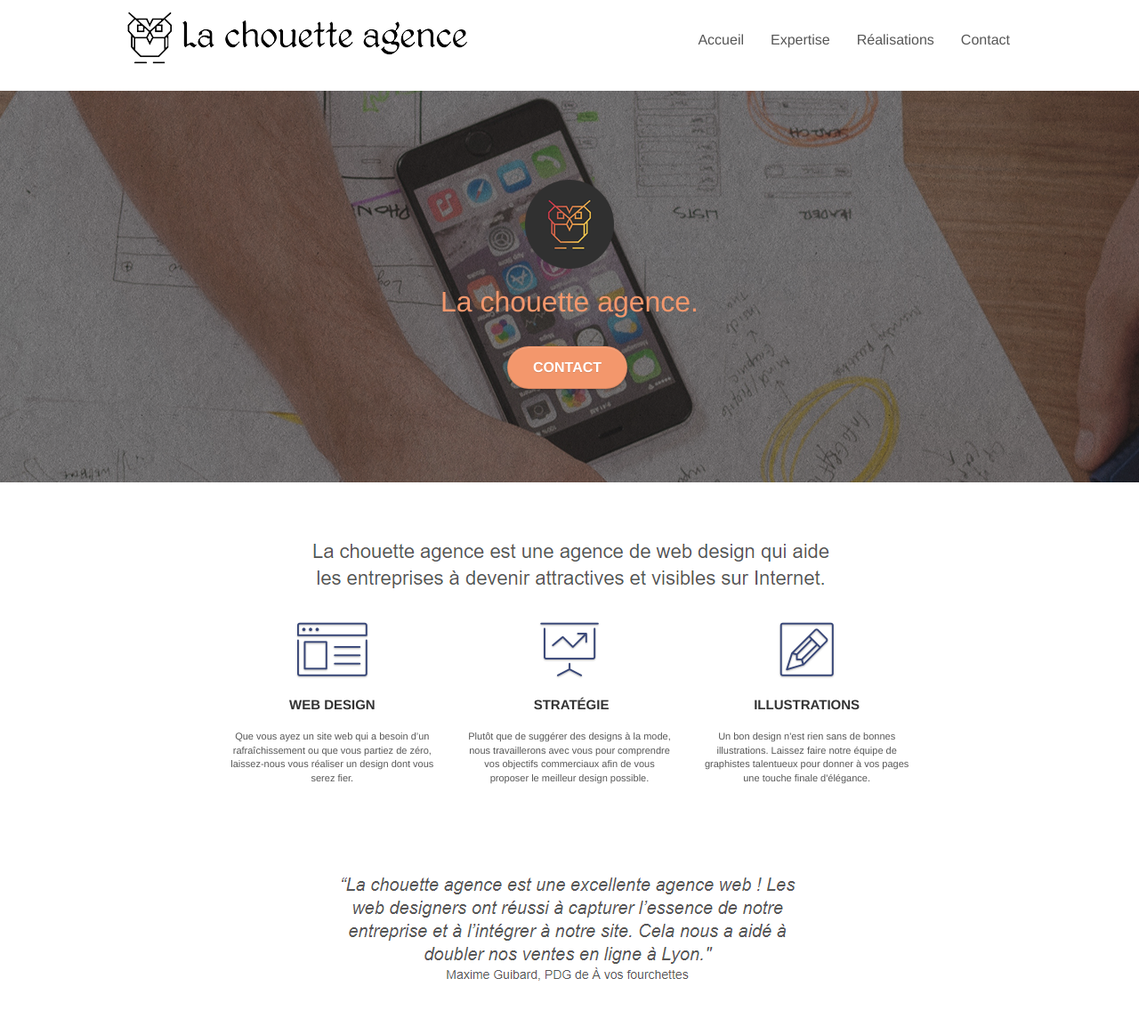
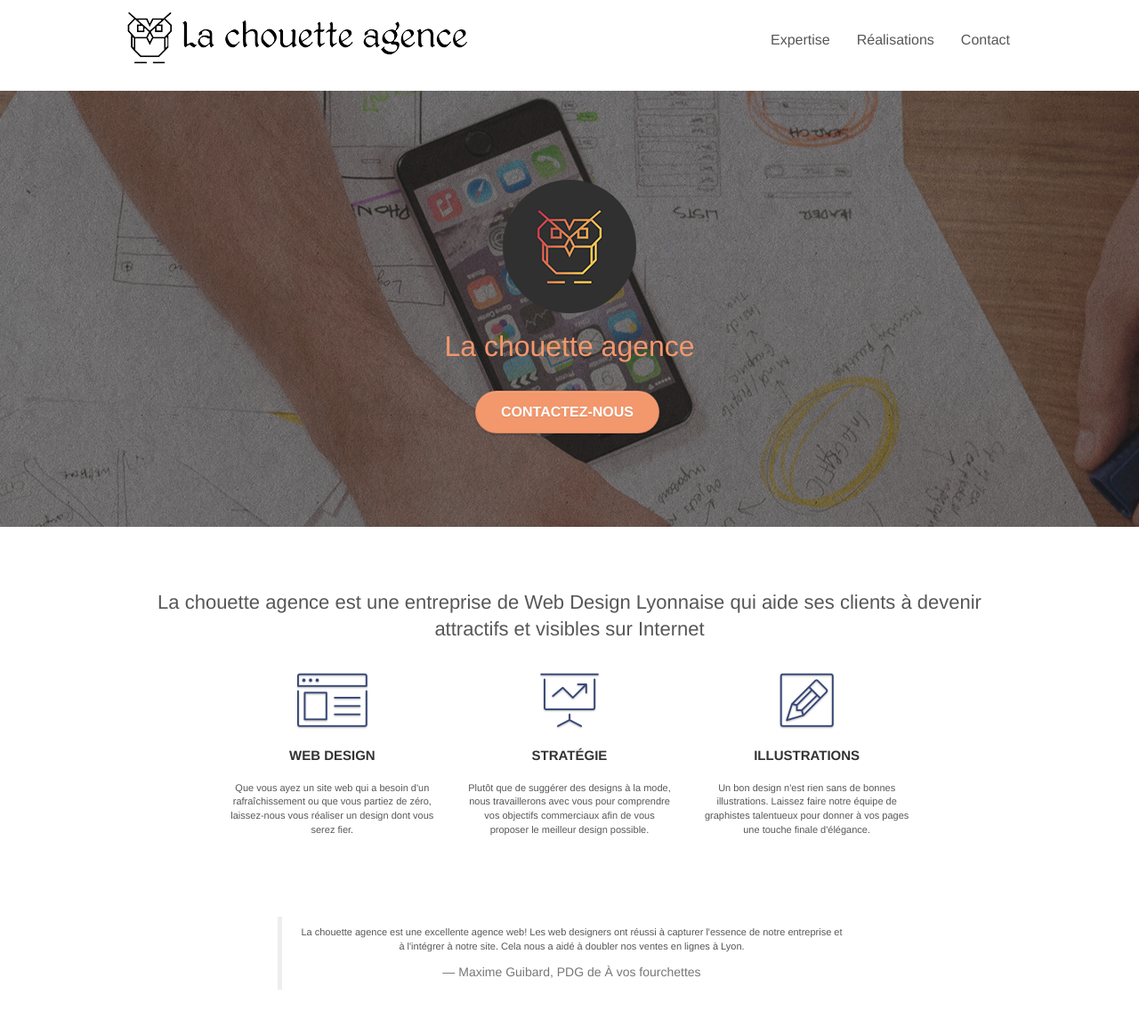
Before and after one commit to Willy78tech/La-chouette-agence, a plain HTML site: page index.html in a window 1280 px wide. Shown: the part 18-1172 px from the top of the page at 89% size. Drawn offline with Linux system fonts and the light colour scheme.

Commit message:
Restructuration Bloc 0 à Bloc 3

```diff
--- a/index.html
+++ b/index.html
@@ -19,7 +19,7 @@
 	<script src="./js/jquery.touchSwipe.js" defer></script>
 	<script src="./js/gmaps.js"></script>
 
-    <title>La chouette agence</title>
+    <title>La chouette agence - Agence Web basée à Lyon</title>
 
 
 <!-- Analytics -->
@@ -29,7 +29,7 @@
 </head>
 <body>
 <!-- Principal conteneur -->
-<div class="page-container">
+<main class="page-container">
 
 <!-- bloc-0 -->
 <header class="bloc bgc-white l-bloc " id="bloc-0">
@@ -43,9 +43,6 @@
 			</div>
 			<nav class="collapse navbar-collapse navbar-1 special-dropdown-nav">
 				<ul class="site-navigation nav navbar-nav">
-					<li>
-						<a href="index.html">Accueil</a>
-					</li>
 					<li>
 						<a href="#bloc-2-services">Expertise</a>
 					</li>
@@ -67,12 +64,12 @@
 	<div class="container bloc-lg">
 		<div class="row tight-width-whitespace">
 			<div class="col-sm-12">
-				<img src="img/logo.png" class="center-block image-resize-mode" width="100" alt="La chouette agence, agence web paris, création logo paris" />
+				<img src="img/logo.png" class="center-block image-resize-mode" alt="Logo arrondi de la chouette" />
 				<h1 class="text-center hero-bloc-text tc-white ">
-					La chouette agence.
+					La chouette agence
 				</h1>
 				<div class="text-center">
-					<a href="page2.html" class="btn btn-lg btn-clean btn-rd cta-hero btn-atomic-tangerine" id="cta-hero">Contact</a>
+					<a href="page2.html" class="btn btn-lg btn-clean btn-rd cta-hero btn-atomic-tangerine" id="cta-hero">Contactez-nous</a>
 				</div>
 			</div>
 		</div>
@@ -83,13 +80,13 @@
 <!-- bloc-2-services -->
 <section class="bloc bgc-white l-bloc" id="bloc-2-services">
 	<div class="container bloc-md">
-		<div class="row">
-			<div class="col-sm-12 text-center">
-				<img alt="agence web, agence web paris, web design paris, stratégie web" src="img/title.png" />
-			</div>
-		</div>
-		<div class="row voffset-lg med-width-whitespace">
-			<div class="col-sm-4">
+		<section class="row">
+			<h2 class="col-sm-12 text-center">
+				La chouette agence est une entreprise de Web Design Lyonnaise qui aide ses clients à devenir attractifs et visibles sur Internet
+			</h2>
+		</section>
+		<section class="row voffset-lg med-width-whitespace">
+			<article class="col-sm-4">
 				<div class="text-center">
 					<span class="et-icon-browser sm-shadow icon-dark-slate-blue icons icon-lg"></span>
 				</div>
@@ -97,21 +94,21 @@
 					Web design
 				</h3>
 				<p class="text-center ">
-					Que vous ayez un site web qui a besoin d&rsquo;un rafraîchissement ou que vous partiez de zéro, laissez-nous vous réaliser un design dont vous serez fier.
+					Que vous ayez un site web qui a besoin d'un rafraîchissement ou que vous partiez de zéro, laissez-nous vous réaliser un design dont vous serez fier.
 				</p>
-			</div>
-			<div class="col-sm-4">
+			</article>
+			<article class="col-sm-4">
 				<div class="text-center">
 					<span class="et-icon-presentation sm-shadow icon-dark-slate-blue icons icon-lg"></span>
 				</div>
 				<h3 class="mg-md text-center">
-					&nbsp;Stratégie
+					Stratégie
 				</h3>
 				<p class="text-center ">
 					Plutôt que de suggérer des designs à la mode, nous travaillerons avec vous pour comprendre vos objectifs commerciaux afin de vous proposer le meilleur design possible.<br>
 				</p>
-			</div>
-			<div class="col-sm-4">
+			</article>
+			<article class="col-sm-4">
 				<div class="text-center">
 					<span class="et-icon-edit sm-shadow icon-dark-slate-blue icons icon-lg"></span>
 				</div>
@@ -121,33 +118,41 @@
 				<p class="text-center ">
 					Un bon design n'est rien sans de bonnes illustrations. Laissez faire notre équipe de graphistes talentueux pour donner à vos pages une touche finale d'élégance.
 				</p>
+			</article>
+		</section>
+		<section class="row voffset-lg voffset">
+			<div class="col-xs-12 col-md-8 col-md-offset-2 text-center">
+				<blockquote>
+					<p>
+						La chouette agence est une excellente agence web! Les web designers ont réussi à capturer l'essence de notre
+						entreprise et à l'intégrer à notre site. Cela nous a aidé à doubler nos ventes en lignes à Lyon.
+					</p>
+					<footer>Maxime Guibard, PDG de À vos fourchettes</footer>
+				</blockquote>
 			</div>
-		</div>
-		<div class="row voffset-lg voffset">
-			<div class="col-xs-12 col-md-8 col-md-offset-2 text-center">
-				<img alt="agence web, agence web paris, web design paris, stratégie web" src="img/citation.png" />
-
-			</div>
-		</div>
+		</section>
 	</div>
 </section>
 <!-- bloc-2-services END -->
 
 <!-- bloc-3-what-i-do -->
-<div class="bloc tc-white bgc-atomic-tangerine bg-presentation d-bloc bloc-bg-texture texture-paper b-parallax" id="bloc-3-what-i-do">
+<section class="bloc tc-white bgc-atomic-tangerine bg-presentation d-bloc bloc-bg-texture texture-paper b-parallax" id="bloc-3-what-i-do">
 	<div class="container bloc-lg">
 		<div class="row tight-width-whitespace black-background">
 			<div class="col-sm-12">
 				<h2 class="mg-md text-center tc-white">
-					Nous souhaitons aider les entreprises de la région Lyonnaise à se développer et à connaître le succès. Nous travaillons pour aider les entreprises locales à attirer de nouveaux clients .<br>
+					Nous souhaitons aider les entreprises de la région Lyonnaise à se développer et à connaître le succès en leur permettant, notamment d'attirer de nouveaux clients .<br>
 				</h2>
 				<p class="text-center white">
-					Nous aimons collaborer avec des entrepreneurs créatifs et des entreprises locale, qu’elles aient besoin de créer un site de A à Z ou de donner un coup de jeune à leur site. Que vous ayez besoin d’une identité visuelle complète ou d’une refonte de votre site, n’hésitez pas à nous contacter. Nous travaillerons ensemble pour créer des sites beau et bien structurés, qui seront facilement trouvable sur les moteurs de recherche. <br><br><a class="ltc-white bold-link" href="page2.html">Contactez notre équipe</a><br>
+					Nous aimons collaborer avec des entrepreneurs créatifs et des entreprises locale, qu’elles aient besoin de créer un site de A à Z ou de donner un coup de jeune à leur site. Que vous ayez besoin d’une identité visuelle complète ou d’une refonte de votre site, n’hésitez pas à nous contacter. Nous travaillerons ensemble pour créer des sites beau et bien structurés, qui seront facilement trouvable sur les moteurs de recherche. <br><br>
 				</p>
+				<div class="text-center">
+					<a href="#contact" class="btn btn-lg btn-clean btn-rd cta-hero btn-atomic-tangerine" id="cta-hero">Contactez-nous</a>
+				</div>
 			</div>
 		</div>
 	</div>
-</div>
+</section>
 <!-- bloc-3-what-i-do END -->
 
 <!-- bloc-4-portfolio -->
@@ -210,7 +215,7 @@
 				Prêt pour redonner vie à votre projet ?<br>Contactez notre équipe !
 			</h2>
 			<div class="col-sm-12 text-center">
-				<a href="page2.html" class="btn btn-atomic-tangerine btn-clean btn-rd btn-lg cta-hero">Contact</a>
+				<a href="page2.html" class="btn btn-atomic-tangerine btn-clean btn-rd btn-lg cta-hero">Contactez-nous</a>
 			</div>
 		</div>
 	</div>
```
